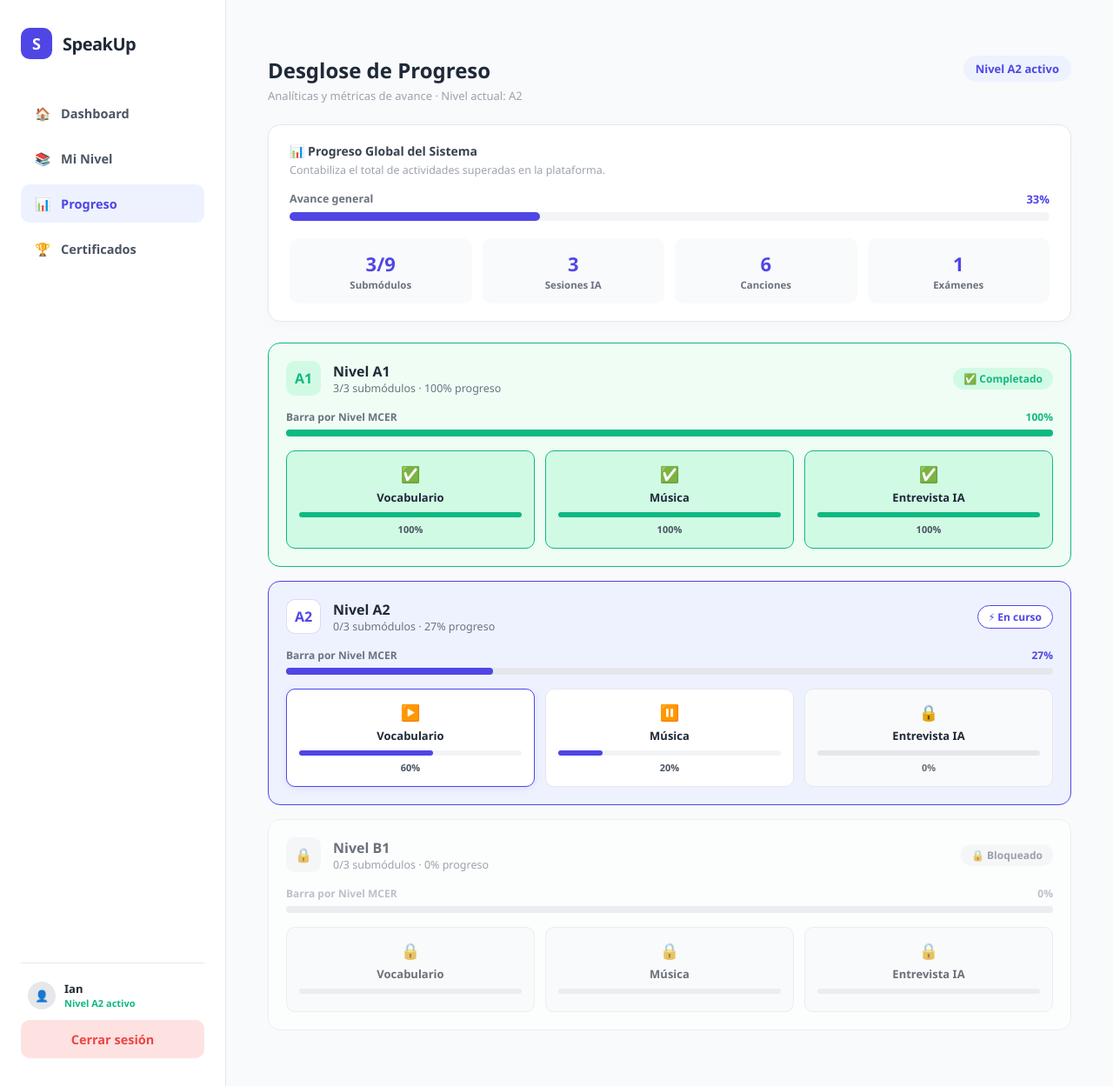
After one commit to Mentaaa365/Speak-Up, a Django app: page /progress/detail/ in a window 1280 px wide. The commit adds this page. Shown: the whole page at 87% size. Run offline with Django 5.2, Linux system fonts and the light colour scheme; a user stored in the database is signed in.

Commit message:
feat: Los HU implementados

```diff
--- a/apps/diagnosis/templates/diagnosis/welcome.html
+++ b/apps/diagnosis/templates/diagnosis/welcome.html
@@ -2,9 +2,9 @@
 {% load static %}
 
 {% block content %}
-<div style="display: flex; height: 100%; align-items: center; justify-content: center; padding: 40px;">
+<div style="display: flex; min-height: 100%; align-items: center; justify-content: center;">
 
-    <div style="background: #FFFFFF; border-radius: 20px; border: 1px solid #E5E7EB; padding: 44px; max-width: 580px; width: 100%; box-shadow: 0 4px 24px rgba(0,0,0,0.06);">
+    <div style="background: #FFFFFF; border-radius: 20px; border: 1px solid var(--g200); padding: 44px; max-width: 680px; width: 100%; box-shadow: 0 4px 24px rgba(0,0,0,0.06); height: fit-content;">
 
         <h1 style="font-size: 26px; font-weight: 800; color: var(--g800); margin: 0 0 8px 0;">Examen de Diagnóstico Inicial</h1>
         <p style="font-size: 14px; color: var(--g500); margin: 0 0 32px 0;">Este examen determinará tu nivel de clasificación en el marco MCER (A1, A2 o B1).</p>
--- a/apps/exams/urls.py
+++ b/apps/exams/urls.py
@@ -1,3 +1,8 @@
 from django.urls import path
+from . import views
 
-urlpatterns = []
+app_name = 'exams'
+
+urlpatterns = [
+    path('certificado/', views.CertificateView.as_view(), name='certificate'),
+]
--- a/apps/learning/urls.py
+++ b/apps/learning/urls.py
@@ -1,10 +1,13 @@
 from django.urls import path
 from . import views
+
 
 # 🔥 LA SOLUCIÓN: Registramos el namespace en inglés exigido por la plantilla
 app_name = 'learning'
 
 urlpatterns = [
+    path('vocabulary/', views.VocabularyLearningView.as_view(), name='vocabulary'),
     # Ruta base para el submódulo de actividades musicales LRC (RF-04)
     path('music/', views.MusicLearningView.as_view(), name='music'),
+    path('ai-interview/', views.AiInterviewLearningView.as_view(), name='ai_interview'),
 ]
--- a/apps/progress/templates/progress/dashboard.html
+++ b/apps/progress/templates/progress/dashboard.html
@@ -2,7 +2,7 @@
 {% load static %}
 
 {% block content %}
-<div style="max-width: 1000px; margin: 0 auto; padding: 40px 20px;">
+<div style="max-width: 1000px; margin: 0 auto;">
 
     <div style="margin-bottom: 32px;">
         <h1 style="font-size: 28px; font-weight: 800; color: var(--g800); margin: 0 0 6px 0;">¡Hola de nuevo, {{ request.user.username }}! 👋</h1>
--- /dev/null
+++ b/apps/progress/templates/progress/progress_detail.html
@@ -0,0 +1,175 @@
+{% extends 'base.html' %}
+{% load static %}
+
+{% block content %}
+<div style="padding: 24px 28px; max-width: 1200px; margin: 0 auto;">
+
+    <header style="display: flex; justify-content: space-between; align-items: flex-start; flex-wrap: wrap; gap: 14px; margin-bottom: 24px;">
+        <div>
+            <h1 style="font-size: 24px; font-weight: 800; color: var(--g800); margin: 0 0 4px 0;">Desglose de Progreso</h1>
+            <p style="font-size: 13px; color: var(--g400); margin: 0;">Analíticas y métricas de avance · Nivel actual: A2</p>
+        </div>
+        <span style="background: var(--primary-light); color: var(--primary); font-size: 13px; font-weight: 700; padding: 6px 14px; border-radius: 20px;">Nivel A2 activo</span>
+    </header>
+
+    <section style="background: #FFFFFF; border: 1px solid var(--g200); border-radius: 14px; padding: 20px 24px; margin-bottom: 24px; box-shadow: 0 4px 16px rgba(0,0,0,0.02);">
+        <p style="font-size: 14px; font-weight: 800; color: var(--g700); margin: 0 0 4px 0;">📊 Progreso Global del Sistema</p>
+        <p style="font-size: 12.5px; color: var(--g400); margin: 0 0 16px 0;">Contabiliza el total de actividades superadas en la plataforma.</p>
+
+        <header style="display: flex; justify-content: space-between; margin-bottom: 6px;">
+            <span style="font-size: 12.5px; color: var(--g500); font-weight: 600;">Avance general</span>
+            <span style="font-size: 13px; font-weight: 800; color: var(--primary);">33%</span>
+        </header>
+        <div style="height: 10px; background: var(--g100); border-radius: 999px;">
+            <div style="height: 100%; width: 33%; background: var(--primary); border-radius: 999px;"></div>
+        </div>
+
+        <div style="display: grid; grid-template-columns: repeat(auto-fit, minmax(140px, 1fr)); gap: 12px; margin-top: 20px;">
+            <article style="background: var(--g50); border-radius: 10px; padding: 14px; text-align: center;">
+                <p style="font-size: 22px; font-weight: 800; color: var(--primary); margin: 0 0 2px 0;">3/9</p>
+                <p style="font-size: 11.5px; color: var(--g500); margin: 0; font-weight: 600;">Submódulos</p>
+            </article>
+            <article style="background: var(--g50); border-radius: 10px; padding: 14px; text-align: center;">
+                <p style="font-size: 22px; font-weight: 800; color: var(--primary); margin: 0 0 2px 0;">3</p>
+                <p style="font-size: 11.5px; color: var(--g500); margin: 0; font-weight: 600;">Sesiones IA</p>
+            </article>
+            <article style="background: var(--g50); border-radius: 10px; padding: 14px; text-align: center;">
+                <p style="font-size: 22px; font-weight: 800; color: var(--primary); margin: 0 0 2px 0;">6</p>
+                <p style="font-size: 11.5px; color: var(--g500); margin: 0; font-weight: 600;">Canciones</p>
+            </article>
+            <article style="background: var(--g50); border-radius: 10px; padding: 14px; text-align: center;">
+                <p style="font-size: 22px; font-weight: 800; color: var(--primary); margin: 0 0 2px 0;">1</p>
+                <p style="font-size: 11.5px; color: var(--g500); margin: 0; font-weight: 600;">Exámenes</p>
+            </article>
+        </div>
+    </section>
+
+    <section style="border: 1.5px solid var(--secondary); border-radius: 14px; padding: 20px; margin-bottom: 16px; background: #F0FDF4;">
+        <header style="display: flex; justify-content: space-between; align-items: center; flex-wrap: wrap; gap: 12px; margin-bottom: 16px;">
+            <aside style="display: flex; gap: 14px; align-items: center;">
+                <div style="width: 40px; height: 40px; border-radius: 10px; background: var(--secondary-light); display: flex; align-items: center; justify-content: center; font-size: 16px; font-weight: 800; color: var(--secondary);">A1</div>
+                <div>
+                    <p style="font-size: 16px; font-weight: 800; color: var(--g800); margin: 0;">Nivel A1</p>
+                    <p style="font-size: 12.5px; color: var(--g500); margin: 0; font-weight: 500;">3/3 submódulos · 100% progreso</p>
+                </div>
+            </aside>
+            <span style="background: var(--secondary-light); color: var(--secondary); font-size: 12px; font-weight: 800; padding: 4px 12px; border-radius: 20px;">✅ Completado</span>
+        </header>
+
+        <div style="margin-bottom: 16px;">
+            <header style="display: flex; justify-content: space-between; margin-bottom: 6px;">
+                <span style="font-size: 12px; color: var(--g500); font-weight: 600;">Barra por Nivel MCER</span>
+                <span style="font-size: 12px; font-weight: 800; color: var(--secondary);">100%</span>
+            </header>
+            <div style="height: 8px; background: var(--g200); border-radius: 999px;">
+                <div style="height: 100%; width: 100%; background: var(--secondary); border-radius: 999px;"></div>
+            </div>
+        </div>
+
+        <div style="display: grid; grid-template-columns: repeat(auto-fit, minmax(180px, 1fr)); gap: 12px;">
+            <article style="background: var(--secondary-light); border: 1px solid var(--secondary); border-radius: 10px; padding: 14px; text-align: center;">
+                <div style="font-size: 18px; margin-bottom: 6px;">✅</div>
+                <p style="font-size: 13px; font-weight: 800; color: var(--g800); margin: 0 0 8px 0;">Vocabulario</p>
+                <div style="height: 6px; background: var(--g200); border-radius: 999px; margin-bottom: 6px;"><div style="height: 100%; width: 100%; background: var(--secondary); border-radius: 999px;"></div></div>
+                <p style="font-size: 11px; color: var(--g600); margin: 0; font-weight: 600;">100%</p>
+            </article>
+            <article style="background: var(--secondary-light); border: 1px solid var(--secondary); border-radius: 10px; padding: 14px; text-align: center;">
+                <div style="font-size: 18px; margin-bottom: 6px;">✅</div>
+                <p style="font-size: 13px; font-weight: 800; color: var(--g800); margin: 0 0 8px 0;">Música</p>
+                <div style="height: 6px; background: var(--g200); border-radius: 999px; margin-bottom: 6px;"><div style="height: 100%; width: 100%; background: var(--secondary); border-radius: 999px;"></div></div>
+                <p style="font-size: 11px; color: var(--g600); margin: 0; font-weight: 600;">100%</p>
+            </article>
+            <article style="background: var(--secondary-light); border: 1px solid var(--secondary); border-radius: 10px; padding: 14px; text-align: center;">
+                <div style="font-size: 18px; margin-bottom: 6px;">✅</div>
+                <p style="font-size: 13px; font-weight: 800; color: var(--g800); margin: 0 0 8px 0;">Entrevista IA</p>
+                <div style="height: 6px; background: var(--g200); border-radius: 999px; margin-bottom: 6px;"><div style="height: 100%; width: 100%; background: var(--secondary); border-radius: 999px;"></div></div>
+                <p style="font-size: 11px; color: var(--g600); margin: 0; font-weight: 600;">100%</p>
+            </article>
+        </div>
+    </section>
+
+    <section style="border: 1.5px solid var(--primary); border-radius: 14px; padding: 20px; margin-bottom: 16px; background: var(--primary-light);">
+        <header style="display: flex; justify-content: space-between; align-items: center; flex-wrap: wrap; gap: 12px; margin-bottom: 16px;">
+            <aside style="display: flex; gap: 14px; align-items: center;">
+                <div style="width: 40px; height: 40px; border-radius: 10px; background: #FFFFFF; display: flex; align-items: center; justify-content: center; font-size: 16px; font-weight: 800; color: var(--primary); border: 1px solid rgba(79, 70, 229, 0.2);">A2</div>
+                <div>
+                    <p style="font-size: 16px; font-weight: 800; color: var(--g800); margin: 0;">Nivel A2</p>
+                    <p style="font-size: 12.5px; color: var(--g500); margin: 0; font-weight: 500;">0/3 submódulos · 27% progreso</p>
+                </div>
+            </aside>
+            <span style="background: #FFFFFF; border: 1px solid var(--primary); color: var(--primary); font-size: 12px; font-weight: 800; padding: 4px 12px; border-radius: 20px;">⚡ En curso</span>
+        </header>
+
+        <div style="margin-bottom: 16px;">
+            <header style="display: flex; justify-content: space-between; margin-bottom: 6px;">
+                <span style="font-size: 12px; color: var(--g500); font-weight: 600;">Barra por Nivel MCER</span>
+                <span style="font-size: 12px; font-weight: 800; color: var(--primary);">27%</span>
+            </header>
+            <div style="height: 8px; background: var(--g200); border-radius: 999px;">
+                <div style="height: 100%; width: 27%; background: var(--primary); border-radius: 999px;"></div>
+            </div>
+        </div>
+
+        <div style="display: grid; grid-template-columns: repeat(auto-fit, minmax(180px, 1fr)); gap: 12px;">
+            <article style="background: #FFFFFF; border: 1px solid var(--primary); border-radius: 10px; padding: 14px; text-align: center; box-shadow: 0 2px 8px rgba(79, 70, 229, 0.1);">
+                <div style="font-size: 18px; margin-bottom: 6px;">▶️</div>
+                <p style="font-size: 13px; font-weight: 800; color: var(--g800); margin: 0 0 8px 0;">Vocabulario</p>
+                <div style="height: 6px; background: var(--g100); border-radius: 999px; margin-bottom: 6px;"><div style="height: 100%; width: 60%; background: var(--primary); border-radius: 999px;"></div></div>
+                <p style="font-size: 11px; color: var(--g600); margin: 0; font-weight: 600;">60%</p>
+            </article>
+            <article style="background: #FFFFFF; border: 1px solid var(--g200); border-radius: 10px; padding: 14px; text-align: center;">
+                <div style="font-size: 18px; margin-bottom: 6px;">⏸️</div>
+                <p style="font-size: 13px; font-weight: 800; color: var(--g800); margin: 0 0 8px 0;">Música</p>
+                <div style="height: 6px; background: var(--g100); border-radius: 999px; margin-bottom: 6px;"><div style="height: 100%; width: 20%; background: var(--primary); border-radius: 999px;"></div></div>
+                <p style="font-size: 11px; color: var(--g600); margin: 0; font-weight: 600;">20%</p>
+            </article>
+            <article style="background: var(--g50); border: 1px solid var(--g200); border-radius: 10px; padding: 14px; text-align: center;">
+                <div style="font-size: 18px; margin-bottom: 6px;">🔒</div>
+                <p style="font-size: 13px; font-weight: 800; color: var(--g800); margin: 0 0 8px 0;">Entrevista IA</p>
+                <div style="height: 6px; background: var(--g200); border-radius: 999px; margin-bottom: 6px;"><div style="height: 100%; width: 0%; background: var(--primary); border-radius: 999px;"></div></div>
+                <p style="font-size: 11px; color: var(--g500); margin: 0; font-weight: 600;">0%</p>
+            </article>
+        </div>
+    </section>
+
+    <section style="border: 1.5px solid var(--g200); border-radius: 14px; padding: 20px; background: #FFFFFF; opacity: 0.65;">
+        <header style="display: flex; justify-content: space-between; align-items: center; flex-wrap: wrap; gap: 12px; margin-bottom: 16px;">
+            <aside style="display: flex; gap: 14px; align-items: center;">
+                <div style="width: 40px; height: 40px; border-radius: 10px; background: var(--g100); display: flex; align-items: center; justify-content: center; font-size: 16px; font-weight: 800; color: var(--g400);">🔒</div>
+                <div>
+                    <p style="font-size: 16px; font-weight: 800; color: var(--g800); margin: 0;">Nivel B1</p>
+                    <p style="font-size: 12.5px; color: var(--g500); margin: 0; font-weight: 500;">0/3 submódulos · 0% progreso</p>
+                </div>
+            </aside>
+            <span style="background: var(--g100); color: var(--g500); font-size: 12px; font-weight: 800; padding: 4px 12px; border-radius: 20px;">🔒 Bloqueado</span>
+        </header>
+
+        <div style="margin-bottom: 16px;">
+            <header style="display: flex; justify-content: space-between; margin-bottom: 6px;">
+                <span style="font-size: 12px; color: var(--g400); font-weight: 600;">Barra por Nivel MCER</span>
+                <span style="font-size: 12px; font-weight: 800; color: var(--g400);">0%</span>
+            </header>
+            <div style="height: 8px; background: var(--g200); border-radius: 999px;"></div>
+        </div>
+
+        <div style="display: grid; grid-template-columns: repeat(auto-fit, minmax(180px, 1fr)); gap: 12px;">
+            <article style="background: var(--g50); border: 1px solid var(--g200); border-radius: 10px; padding: 14px; text-align: center;">
+                <div style="font-size: 18px; margin-bottom: 6px;">🔒</div>
+                <p style="font-size: 13px; font-weight: 800; color: var(--g800); margin: 0 0 8px 0;">Vocabulario</p>
+                <div style="height: 6px; background: var(--g200); border-radius: 999px; margin-bottom: 6px;"></div>
+            </article>
+            <article style="background: var(--g50); border: 1px solid var(--g200); border-radius: 10px; padding: 14px; text-align: center;">
+                <div style="font-size: 18px; margin-bottom: 6px;">🔒</div>
+                <p style="font-size: 13px; font-weight: 800; color: var(--g800); margin: 0 0 8px 0;">Música</p>
+                <div style="height: 6px; background: var(--g200); border-radius: 999px; margin-bottom: 6px;"></div>
+            </article>
+            <article style="background: var(--g50); border: 1px solid var(--g200); border-radius: 10px; padding: 14px; text-align: center;">
+                <div style="font-size: 18px; margin-bottom: 6px;">🔒</div>
+                <p style="font-size: 13px; font-weight: 800; color: var(--g800); margin: 0 0 8px 0;">Entrevista IA</p>
+                <div style="height: 6px; background: var(--g200); border-radius: 999px; margin-bottom: 6px;"></div>
+            </article>
+        </div>
+    </section>
+
+</div>
+{% endblock content %}
--- a/apps/progress/urls.py
+++ b/apps/progress/urls.py
@@ -5,4 +5,5 @@ app_name = 'progress' # Actualizado
 
 urlpatterns = [
     path('dashboard/', views.DashboardView.as_view(), name='dashboard'),
+    path('detail/', views.ProgressDetailView.as_view(), name='detail'),
 ]
--- a/apps/progress/views.py
+++ b/apps/progress/views.py
@@ -1,4 +1,5 @@
 from django.views.generic import TemplateView
+from django.contrib.auth.mixins import LoginRequiredMixin  # <-- Esta es la línea que falta
 
 class DashboardView(TemplateView):
     # Ruta del template actualizada
@@ -30,3 +31,10 @@ class DashboardView(TemplateView):
             # ... (Copia aquí la misma lista de 'niveles' con los datos mock de la respuesta anterior) ...
         ]
         return context
+
+
+class ProgressDetailView(LoginRequiredMixin, TemplateView):
+    """
+    Muestra el desglose analítico con las 3 barras de progreso independientes (RF-07).
+    """
+    template_name = 'progress/progress_detail.html'
--- a/apps/shared/static/shared/css/global.css
+++ b/apps/shared/static/shared/css/global.css
@@ -189,7 +189,7 @@ body {
 }
 
 /* ==========================================================================
-   📱 RESPONSIVIDAD PARA CELULARES Y TABLETS (Actualizado)
+   📱 RESPONSIVIDAD PARA CELULARES Y TABLETS (Corregido para tu HTML)
    ========================================================================== */
 @media (max-width: 768px) {
     .app-container {
@@ -200,25 +200,35 @@ body {
         overflow-y: auto;
     }
 
+    /* 1. La barra se vuelve una cabecera delgada arriba */
     .sidebar {
         width: 100%;
         height: auto;
         border-right: none;
         border-bottom: 1px solid var(--g200);
         padding: 16px 20px;
-        flex-direction: row;
-        align-items: center;
+        display: flex;
         position: sticky;
         top: 0;
         z-index: 1000;
+    }
+
+    /* 🔥 EL SECRETO: Esto es lo que le faltaba a tu CSS para alinear el logo */
+    .sidebar-top {
+        display: flex;
+        width: 100%;
+        justify-content: space-between;
+        align-items: center;
+        flex-direction: row !important;
     }
 
     .logo-section {
         margin-bottom: 0;
     }
 
+    /* Oculta los menús para no tapar la pantalla del celular */
     .nav-menu, .sidebar-footer {
-        display: none; /* Oculta menús densos en pantallas móviles */
+        display: none;
     }
 
     .main-content {
@@ -227,28 +237,24 @@ body {
     }
 
     /* ==========================================================================
-       🚨 CORRECCIÓN DE FUERZA BRUTA PARA CONTENIDOS INTERNOS INDOCILITADOS
+       🚨 CORRECCIÓN DE FUERZA BRUTA PARA TARJETAS DEL DASHBOARD
        ========================================================================== */
 
-    /* 1. Si el Dashboard o las vistas usan Grids (cuadrículas), las obliga a ser de 1 sola columna */
     .main-content div[style*="display: grid"] {
         grid-template-columns: 1fr !important;
         gap: 16px !important;
     }
 
-    /* 2. Si las vistas usan filas Flex (como el reproductor de música o cabeceras), las apila verticalmente */
     .main-content div[style*="display: flex"]:not([id="master-play-btn"]) {
         flex-direction: column !important;
         align-items: stretch !important;
         gap: 16px !important;
     }
 
-    /* Mantiene los controles del reproductor alineados horizontalmente para que no se rompan */
-    #master-play-btn, .sidebar, .logo-section, .user-badge {
+    #master-play-btn, .logo-section, .user-badge {
         flex-direction: row !important;
     }
 
-    /* 3. Ajuste elástico para que las tarjetas de Login, Registro y exámenes no se desborden */
     .main-content div[style*="background: #FFFFFF"],
     .main-content div[style*="background: white"] {
         max-width: 100% !important;
--- a/apps/shared/templates/base.html
+++ b/apps/shared/templates/base.html
@@ -21,17 +21,18 @@
 
                 <nav class="nav-menu">
                     <a href="{% url 'progress:dashboard' %}" class="nav-item {% if request.resolver_match.view_name == 'progress:dashboard' %}active{% endif %}">
-                        <span>📊</span> Mi Dashboard
+                        <span>🏠</span> Dashboard
                     </a>
-                    <a href="{% url 'diagnosis:welcome' %}" class="nav-item {% if request.resolver_match.namespace == 'diagnosis' %}active{% endif %}">
-                        <span>🎯</span> Test Diagnóstico
+                    <a href="{% url 'learning:vocabulary' %}" class="nav-item {% if request.resolver_match.namespace == 'learning' %}active{% endif %}">
+                        <span>📚</span> Mi Nivel
                     </a>
-                    <a href="#" class="nav-item disabled">
-                        <span>📖</span> Vocabulario (A1-B1)
+                    <a href="{% url 'progress:detail' %}" class="nav-item {% if request.resolver_match.view_name == 'progress:detail' %}active{% endif %}">
+                        <span>📊</span> Progreso
                     </a>
-                    <a href="#" class="nav-item disabled">
-                        <span>🎵</span> Actividades LRC
+                    <a href="{% url 'exams:certificate' %}" class="nav-item {% if request.resolver_match.view_name == 'exams:certificate' %}active{% endif %}" class="nav-item">
+                        <span>🏆</span> Certificados
                     </a>
+
                 </nav>
             </div>
 
@@ -39,16 +40,16 @@
                 {% if request.user.is_authenticated %}
                     <div class="user-badge">
                         <div class="user-avatar">
-                            {{ request.user.username|slice:":2"|upper }}
+                            👤
                         </div>
                         <div class="user-info">
-                            <span class="user-name">{{ request.user.username }}</span>
-                            <span class="user-role">Estudiante</span>
+                            <span class="user-name">{{ request.user.get_full_name|default:request.user.username }}</span>
+                            <span class="user-role">Nivel A2 activo</span>
                         </div>
                     </div>
                 {% endif %}
                 <a href="{% url 'authentication:logout' %}" class="btn-logout">
-                    Cerrar sesión 🚪
+                    Cerrar sesión
                 </a>
             </div>
         </aside>
```
Also changed, not shown: apps/exams/templates/exams/certificate.html (added, +75 -0 lines), apps/exams/views.py (+7 -2 lines), apps/learning/templates/learning/vocabulary.html (added, +98 -0 lines), apps/learning/views.py (+15 -0 lines), db.sqlite3.
